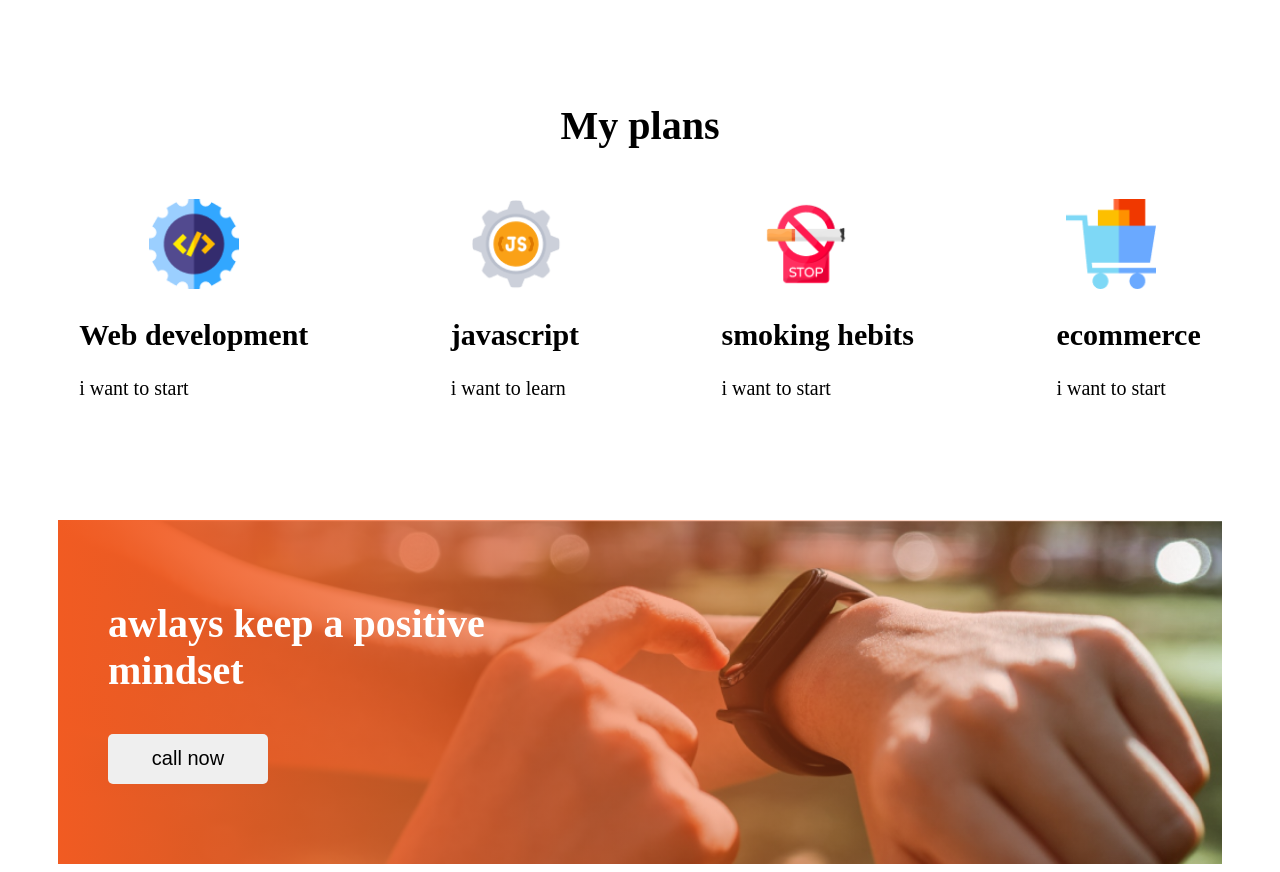
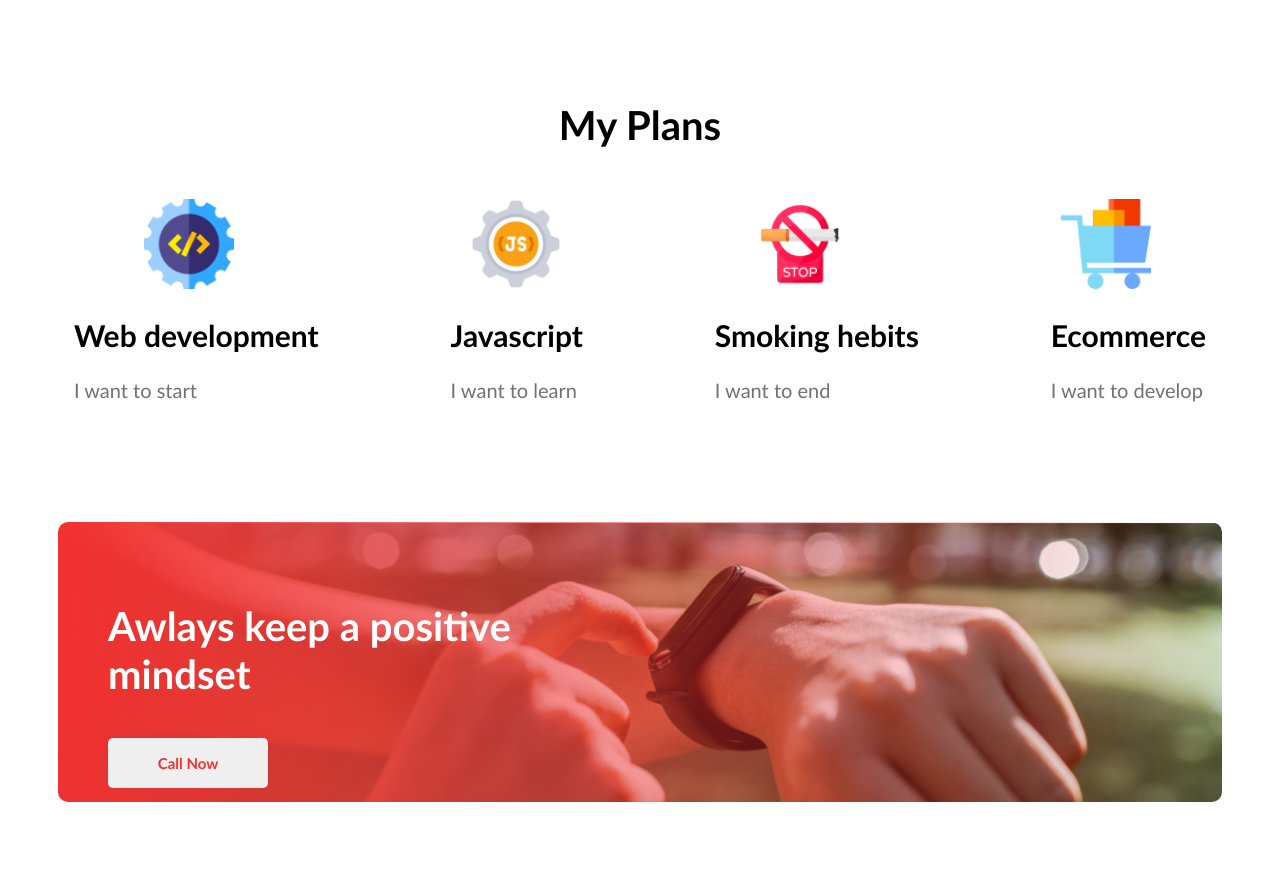
Before and after one commit to EmonHalder/project-1, a plain HTML site: page index.html in a window 1280 px wide. Shown: the part 1634-2506 px from the top of the page. After the commit the page ends 2444 px from the top, so only its background shows below. Drawn offline with Linux system fonts and the light colour scheme.

Commit message:
first repo

```diff
--- a/index.html
+++ b/index.html
@@ -13,7 +13,7 @@
         <div class="hero-text">
             <h2 id="hed-text">All thinks are <br> possible uf you <br> belive</h2>
             <p class="text">Lorem ipsum dolor sit amet consectetur adipisicing elit. Et unde ab, tempore odio deleniti illum suscipit aliquid voluptatibus officia voluptatem?</p>
-            <button class="btn">contact us</button>
+            <button class="btn">Contact Us</button>
         </div>
     </div>
     <main class="secend-section">
@@ -49,36 +49,37 @@
         </div>
     </main>
 
-    <h2 style="text-align: center; font-size: 40px; margin-top: 100px; margin-bottom: 50px;">My plans</h2>
+    <h2 style="text-align: center; font-size: 40px; margin-top: 100px; margin-bottom: 50px;">My Plans</h2>
     <section class="section-3">
 
         <div>
             <img src="image/web.png" alt="">
             <h2>Web development</h2>
-            <p>i want to start</p>
+            <p class="peragrap">I want to start</p>
         </div>
         <div>
             <img style="margin-left: 20px" src="image/js.png" alt="">
-            <h2>javascript</h2>
-            <p>i want to learn</p>
+            <h2>Javascript</h2>
+            <p class="peragrap" >I want to learn</p>
+
         </div>
         <div>
             <img style="margin-left: 40px" src="image/smoke.png" alt="">
-            <h2>smoking hebits</h2>
-            <p>i want to start</p>
+            <h2>Smoking hebits</h2>
+            <p class="peragrap">I want to end</p>
         </div>
         <div>
             <img style="margin-left: 10px" src="image/ecom.png" alt="">
-            <h2>ecommerce</h2>
-            <p>i want to start</p>
+            <h2>Ecommerce</h2>
+            <p class="peragrap">I want to develop</p>
         </div>
     </section>
 
 
     <section class="section-4">
             <div>
-                <h3>awlays keep a positive <br> mindset</h3>
-            <button>call now</button>
+                <h3>Awlays keep a positive <br> mindset</h3>
+            <button><b>Call Now</b></button>
             </div>
     </section>
 
--- a/style.css
+++ b/style.css
@@ -1,3 +1,9 @@
+*{
+  font-family: "Gill Sans", "Gill Sans MT", Calibri, "Trebuchet MS", sans-serif;
+}
+
+/* header */
+
 .hero {
   background-image: url("image/banner2.png");
   width: 100%;
@@ -7,11 +13,15 @@
   text-align: end;
   padding-top: 180px;
   margin-right: 200px;
-  font-family: "Gill Sans", "Gill Sans MT", Calibri, "Trebuchet MS", sans-serif;
+
 }
 .text {
   margin-left: 700px;
   font-weight: 100;
+  color: rgb(103, 103, 103);
+}
+.text-1{
+  color: rgb(128, 128, 128);
 }
 #hed-text {
   font-size: 50px;
@@ -43,9 +53,10 @@
     margin-left: 5px;
     padding: 7px;
     margin: 0;
+    color: rgb(118, 118, 118);
 }
 .icon i{
-    color: green;
+    color: rgb(14, 255, 14);
 }
 .text-1{
     width:400px;
@@ -75,10 +86,13 @@
 .section-3 p{
   font-size: 20px;
 }
+.peragrap{
+  color: rgb(113, 113, 113);
+}
 
 .section-4{
   background-image:
-    linear-gradient(90deg, #F15B22 0%, rgba(241, 91, 34, 0) 100%),
+    linear-gradient(90deg, rgb(241, 49, 49) 0%, rgba(241, 91, 34, 0) 100%),
     url('image/watch.png');
     width: auto;
     padding-bottom: 80px;
@@ -86,7 +100,8 @@
     background-repeat: no-repeat;
     margin-left: 50px;
     margin-right: 50px;
-
+   border-radius: 10px;
+   height: 200px;
 
 }
 .section-4 h3{
@@ -99,12 +114,13 @@
 .section-4 button{
   width: 160px;
   height: 50px;
-  font-size: 20px;
+  font-size: 15px;
   border: none;
   border-radius: 5px;
   margin-left: 50px;
   top: 100px;
   padding: 0;
+  color: rgb(241, 49, 49);
 
 
 }
```
Also changed, not shown: image/fb.png (added), image/twitter.png (added), image/youtube.png (added).
